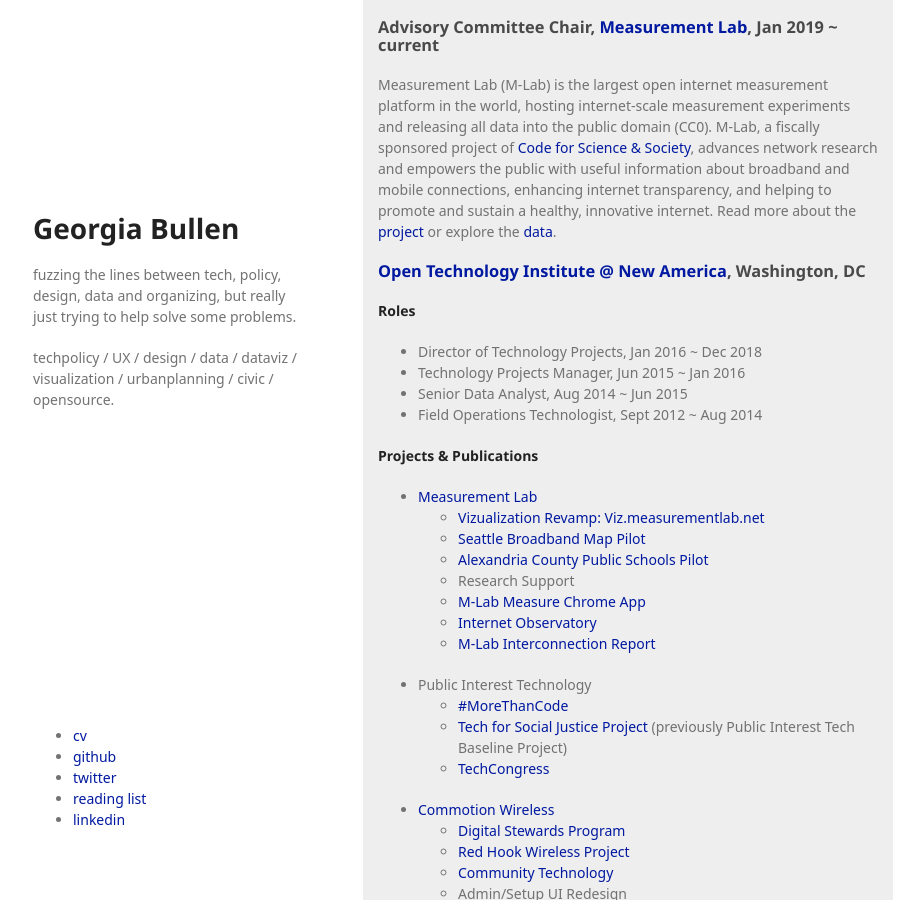
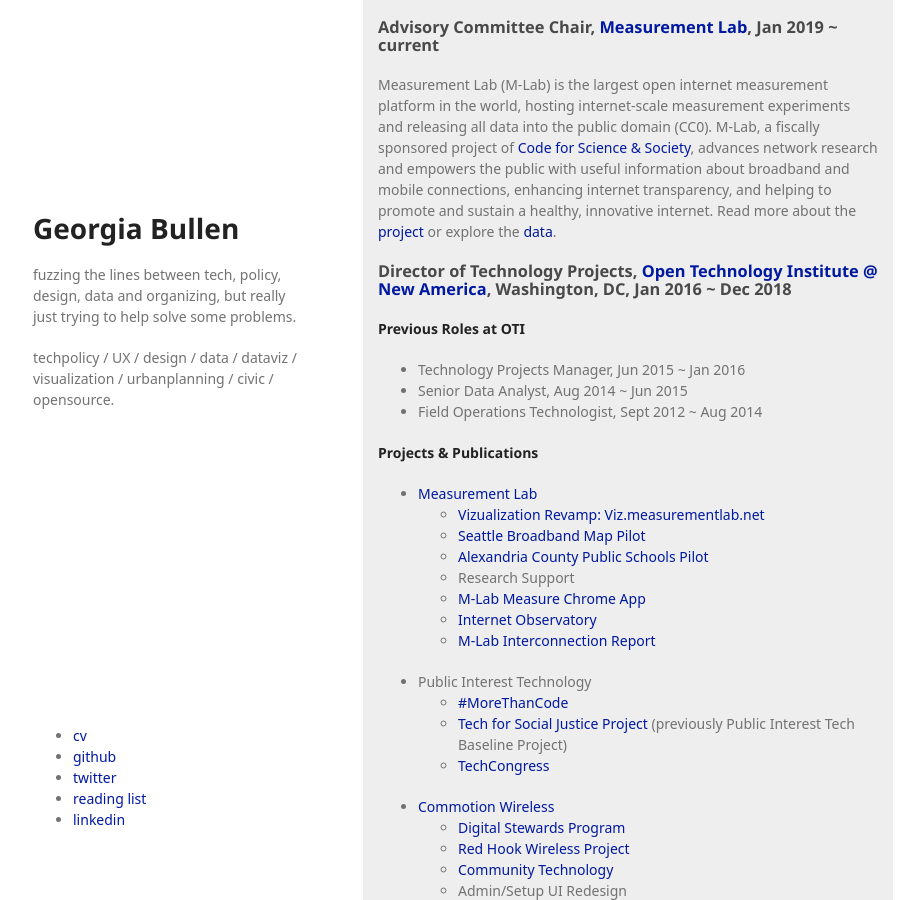
Before and after one commit to georgiamoon/markdowncv, a Jekyll site: the page built from cv.md, in a window 1280 px wide and 900 px high, scrolled down 395 px. Shown: the whole window, without its empty margins (177-1101 px from the left). Built offline with Jekyll 4.4.1, drawn with Linux system fonts in a browser that asks for light colours; some web fonts are replaced; our own code applies the rules of GitHub Pages for plain Markdown files; a script that is not in the unit is left out.

Commit message:
Update cv.md

```diff
--- a/cv.md
+++ b/cv.md
@@ -8,11 +8,10 @@ Simply Secure supports practitioners in putting people at the center of trustwor
 
 Measurement Lab (M-Lab) is the largest open internet measurement platform in the world, hosting internet-scale measurement experiments and releasing all data into the public domain (CC0). M-Lab, a fiscally sponsored project of [Code for Science & Society](https://codeforscience.org), advances network research and empowers the public with useful information about broadband and mobile connections, enhancing internet transparency, and helping to promote and sustain a healthy, innovative internet. Read more about the [project](https://measurementlab.net) or explore the [data](https://viz.measurementlab.net).
 
-### [Open Technology Institute @ New America](https://newamerica.org/oti), Washington, DC
+### Director of Technology Projects, [Open Technology Institute @ New America](https://newamerica.org/oti), Washington, DC, Jan 2016 ~ Dec 2018
 
-**Roles**
+**Previous Roles at OTI**
 
-- Director of Technology Projects, Jan 2016 ~ Dec 2018
 - Technology Projects Manager, Jun 2015 ~ Jan 2016
 - Senior Data Analyst, Aug 2014 ~ Jun 2015
 - Field Operations Technologist, Sept 2012 ~ Aug 2014
```
